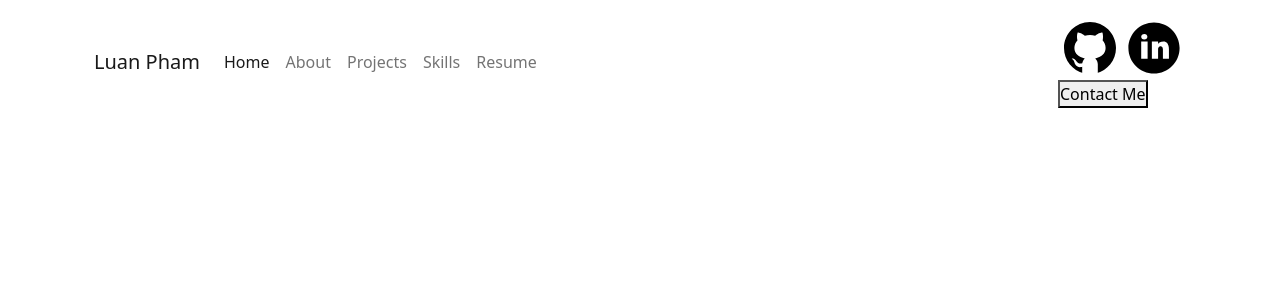
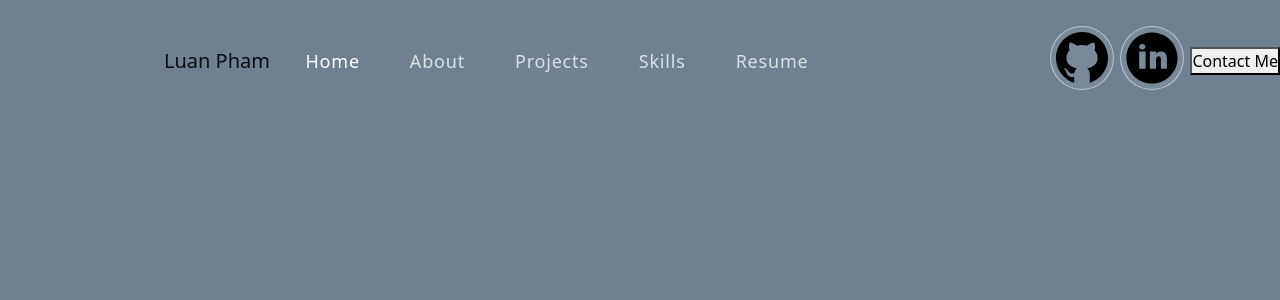
Before and after one commit to Luan-Pham/LP-Portfolio, a React (Create React App) app: page / in a window 1280 px wide. Shown: the top 300 px of the page. Built offline with nearby package versions, Linux system fonts and the light colour scheme.

Commit message:
styling icons for hover effect

```diff
--- a/src/App.css
+++ b/src/App.css
@@ -13,8 +13,8 @@ body {
   font-weight: 400;
   overflow-x: hidden;
   position: relative;
-  background-color: #282c34;
-  color: white;
+  background-color: slategrey !important;
+  color: white !important;
 }
 
 h1,
@@ -66,3 +66,73 @@ h6 {
     transform: rotate(360deg);
   }
 }
+
+nav.navbar {
+  padding: 18px 0;
+  position: fixed;
+  width: 100%;
+  top: 0;
+  z-index: 9999;
+  transition: 0.32 ease-in-out;
+}
+
+nav.navbar.scrolled {
+  padding: 0px 0;
+  background-color: slategrey;
+}
+
+nav.navbar a.navbar-brand {
+  width: 9%;
+}
+
+nav.navbar .navbar-nav .nav-link.navbar-link {
+  font-weight: 400;
+  color: white !important;
+  letter-spacing: 0.8px;
+  padding: 0 25px;
+  font-size: 18px;
+  opacity: 0.75;
+}
+
+nav.navbar .navbar-nav a.nav-link.navbar-link:hover,
+nav.navbar .navbar-nav a.nav-link.navbar-link.active {
+  opacity: 1;
+}
+
+span.navbar-text {
+  display: flex;
+  align-items: center;
+}
+
+.social-icon {
+  display: inline-block;
+  margin-left: 14px;
+}
+
+.social-icon a {
+  width: 64px;
+  height: 64px;
+  background: rgba(217, 217, 217, 0.1);
+  display: inline-flex;
+  border-radius: 50%;
+  margin-right: 6px;
+  align-items: center;
+  justify-content: center;
+  line-height: 1;
+  border: 1px solid rgba(255, 255, 255, 0.5);
+}
+
+.social-icon a::before {
+  content: '';
+  width: 64px;
+  height: 64px;
+  position: absolute;
+  background-color: white;
+  border-radius: 50%;
+  transform: scale(0);
+  transition: 0.3s ease-in-out;
+}
+
+.social-icon a:hover::before {
+  transform: scale(1);
+}
```
